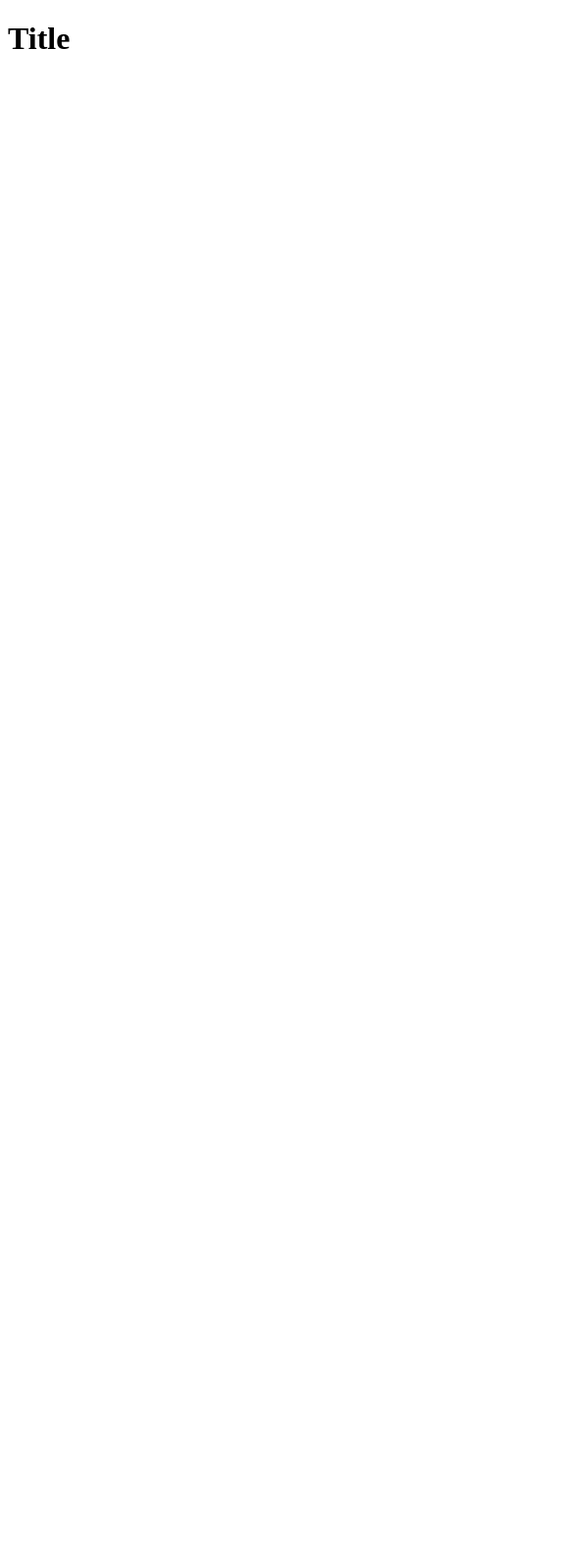
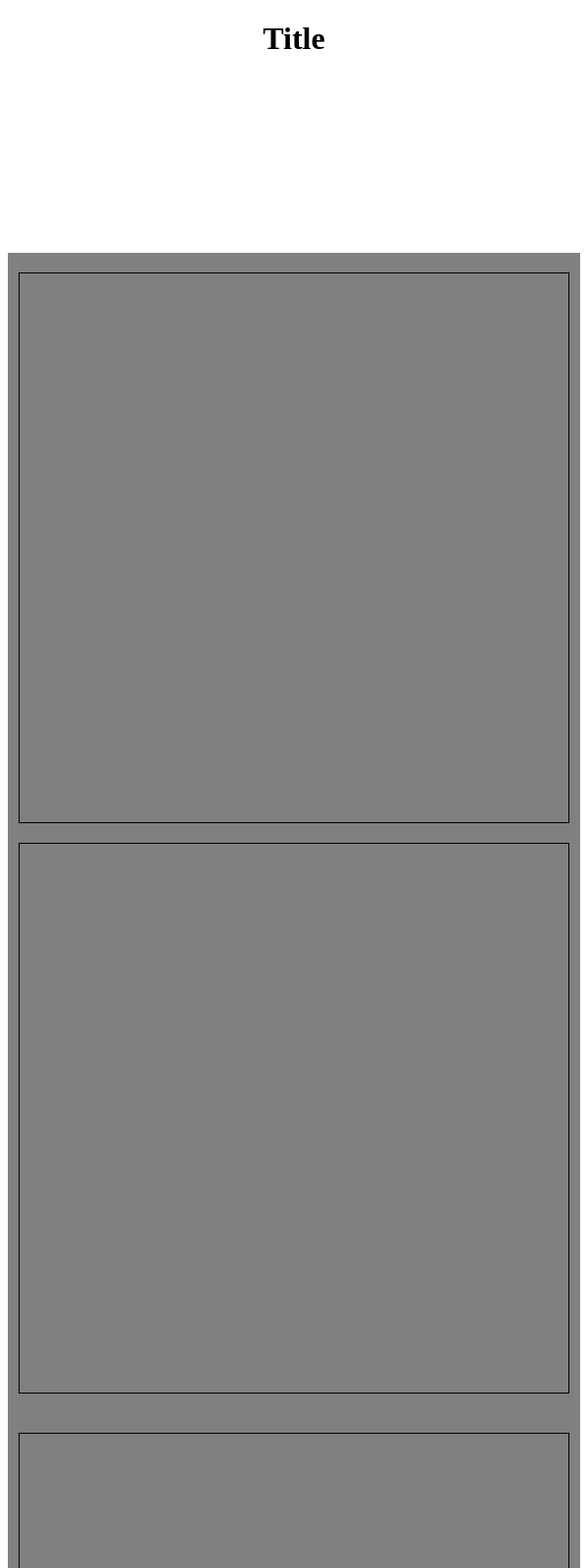
Before and after one commit to bahstiien/les4saisons, a website: page lesSaisons.html in a window 600 px wide. Shown: the top 1600 px of the page at 98% size. Before the commit the page ends 800 px from the top, so only its background shows below. Drawn offline with Linux system fonts and the light colour scheme; a web font is replaced by a local one.

Commit message:
mise en page saison

```diff
--- a/lesSaisons.html
+++ b/lesSaisons.html
@@ -8,6 +8,8 @@
     <link rel="preconnect" href="https://fonts.googleapis.com">
 <link rel="preconnect" href="https://fonts.gstatic.com" crossorigin>
 <link href="https://fonts.googleapis.com/css2?family=Red+Rose:wght@300&display=swap" rel="stylesheet">
+<link href="./style.css"rel="stylesheet">
+
 </head>
 
 <header>
@@ -18,21 +20,32 @@
 <!--bloc la page-->
     <div class = page>
         <div class = caroussel>
+            <h1> Title </h1>
             <div class = description>
-                <h1> Title </h1>
 
-                    <div class = img1></div>
 
-                        <div class = img2></div>
+                   <div class =allImg>
+
+                       <div class = img1></div>
+
+                            <div class = img2></div>
+
+
+                   </div>
 
 
 
 
 
-                <div class = text>
+                <div class= texMap>
 
-                </div>
-                <div class = map>
+                    <div class = text>
+
+                    </div>
+                    <div class = map>
+
+                    </div>
+
 
                 </div>
             </div>
--- a/style.css
+++ b/style.css
@@ -1,4 +1,4 @@
-* {
+/* {
     font-family: 'Red Rose', cursive;
     background: grey;
 }
@@ -43,3 +43,142 @@ header {
 #formContact {
     display: flex;
 }
+*/
+
+@media screen and (max-width: 600px){
+
+
+    .description{
+        background-color:gray;
+        width: 100%;
+        height: 100%;
+        margin-top: 200px;
+        display:flex;
+        flex-direction: column;
+         align-items: center;
+        }
+        .img1{
+
+            width : 20em;
+            height: 10em;
+            margin: 20px;
+            border: solid 1px;
+
+        }
+
+        .img2{
+
+            width :20em;
+            height: 10em;
+            margin: 20px ;
+            border: solid 1px;
+
+        }
+        h1 {
+            display :flex;
+        justify-content: center;
+        color : black;
+
+
+    }
+    .text {
+
+        width : 20em;
+        height : 10em;
+        margin: 20px;
+        border: solid 1px;
+    }
+
+        .map {
+
+            width : 20em;
+            height : 10em;
+            margin: 20px;
+            border: solid 1px;
+
+        }}
+@media screen and (min-width:600px) {
+
+
+        .description {
+       background-color: gray;
+       width: 100%;
+       height: 100%;
+       margin-top: 200px;
+       display:flex;
+
+
+       }
+
+
+       .img1{
+
+           width : 35em;
+           height: 35em;
+           margin: 20px 20px;
+           border: solid 1px;
+
+
+       }
+
+       .img2{
+           width :35em ;
+           height: 35em;
+           margin: 20px 20px;
+           border: solid 1px;
+
+       }
+       h1 {
+           display :flex;
+       justify-content: center;
+       color :black;
+
+
+   }
+   .text {
+       width : 35em;
+       height : 35em;
+       margin: 20px;
+       padding-top: 100px;
+       border: solid 1px;
+
+   }
+    .map {
+        width : 35em;
+        height : 25em;
+        margin: 50px 20px;
+        border: solid 1px;
+
+}};
+
+
+
+
+
+
+
+
+
+/*@media screen and (max-width : 1200 px){
+
+
+         .description{
+
+             background-color: coral;
+             display: flex;
+             justify-content: center;
+
+         }
+
+         .img1 {
+             display: flex;
+             justify-content: flex-end;
+
+
+         }
+         * {
+             font-family: 'Red Rose', cursive;
+             background: pink;
+         }
+     };
+    */
```
